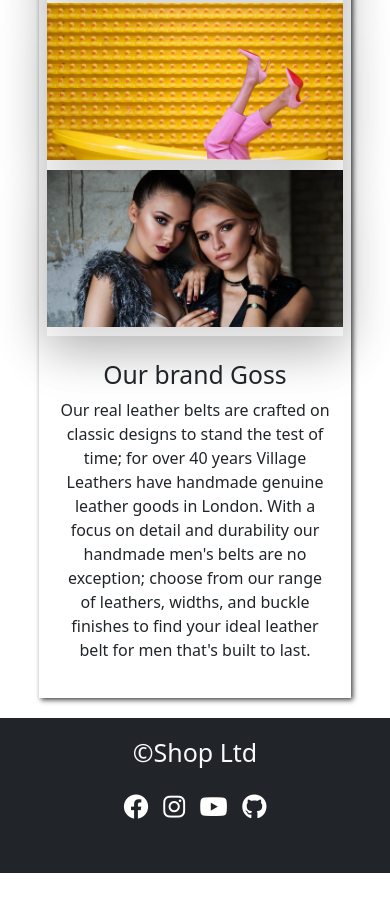
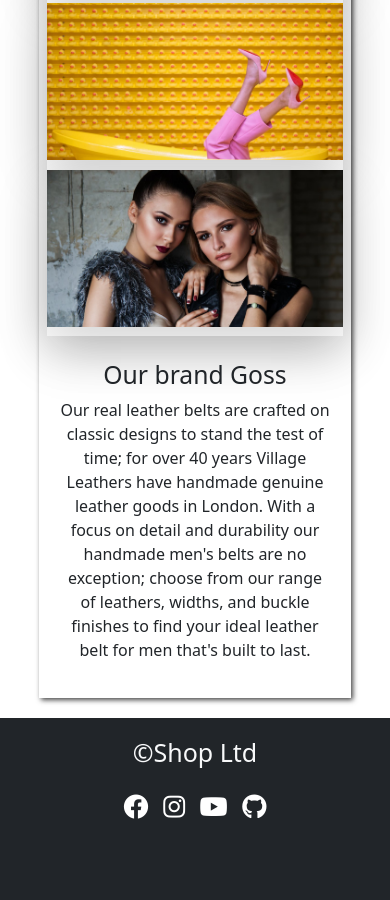
Before and after one commit to Programophobia/Bootstrap-RWD-use, a website: page src/subpages/belts/belts.html in a window 390 px wide. Shown: the part 3935-4835 px from the top of the page. Before the commit the page ends 4808 px from the top, so only its background shows below. Drawn offline with nearby package versions, Linux system fonts and the light colour scheme.

Commit message:
Fashion footer rwd fixed

```diff
--- a/src/subpages/belts/belts.css
+++ b/src/subpages/belts/belts.css
@@ -67,6 +67,10 @@
         flex-direction: column;
         align-items: center;
         height: 500px;
+
+    }
+    .row.rwd-footer{
+        height: 150px;
     }
     .box {
 
--- a/src/subpages/belts/belts.html
+++ b/src/subpages/belts/belts.html
@@ -159,7 +159,7 @@
         </section>
         <footer class="footer-dark bg-dark">
             <div class="py-3">
-                <div>
+                <div class="row rwd-footer">
                     <div class="col-md-4 d-flex justify-content-evenly">
                         <p class="text-light">&copy;Shop Ltd</p>
                     </div>
```
